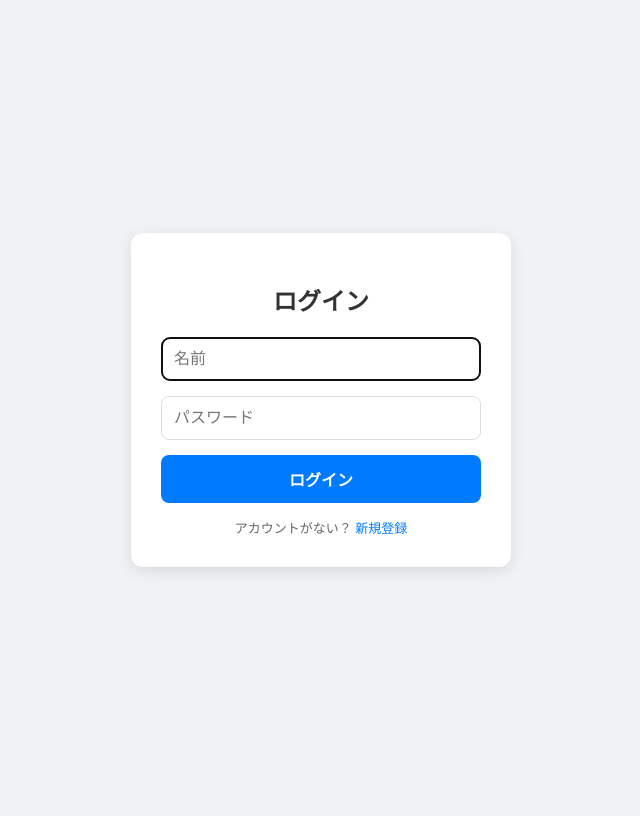
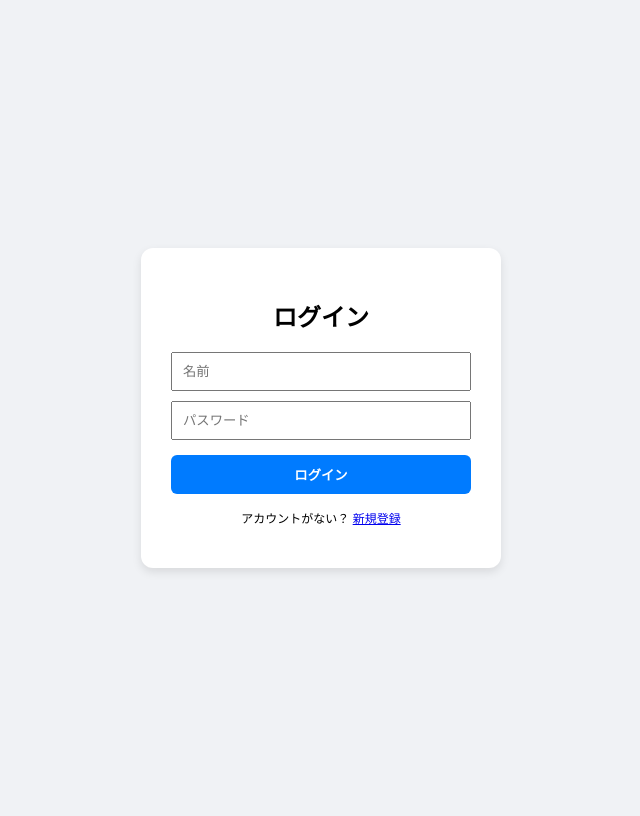
Before and after one commit to nori-pixl/mynote, a Flask app: page /login in a window 1280 px wide. Shown: the whole page, without its empty margins (319-959 px from the left). Before the commit the page ends 571 px from the top, so only its background shows below. Run offline with Flask 3, Linux system fonts and the light colour scheme.

Commit message:
Update login.html

```diff
--- a/templates/login.html
+++ b/templates/login.html
@@ -1,68 +1,15 @@
 <!DOCTYPE html>
-<html lang="ja">
-<head>
-    <meta charset="UTF-8">
-    <meta name="viewport" content="width=device-width, initial-scale=1.0">
-    <title>ログイン - マイクラス掲示板</title>
-    <style>
-        body { font-family: sans-serif; background: #f0f2f5; display: flex; justify-content: center; align-items: center; height: 100vh; margin: 0; }
-        .login-box { background: white; padding: 30px; border-radius: 12px; width: 100%; max-width: 320px; text-align: center; box-shadow: 0 4px 15px rgba(0,0,0,0.1); }
-        h2 { margin-bottom: 20px; color: #333; }
-        input { width: 100%; padding: 12px; margin-bottom: 15px; border: 1px solid #ddd; border-radius: 8px; box-sizing: border-box; font-size: 16px; }
-        .btn-login { width: 100%; padding: 12px; background: #007bff; color: white; border: none; border-radius: 8px; font-size: 16px; font-weight: bold; cursor: pointer; transition: 0.2s; }
-        .btn-login:hover { background: #0056b3; }
-        .footer-text { margin-top: 15px; font-size: 13px; color: #666; }
-        .footer-text a { color: #007bff; text-decoration: none; }
-        .error-msg { color: #ff4d4d; font-size: 14px; margin-bottom: 10px; }
-    </style>
-</head>
-<body>
-
-<div class="login-box">
-    <h2>ログイン</h2>
-
-    <!-- エラーメッセージ表示 -->
-    {% with messages = get_flashed_messages() %}
-      {% if messages %}
-        <div class="error-msg">{% for message in messages %}{{ message }}{% endfor %}</div>
-      {% endif %}
-    {% endwith %}
-
-    <form method="POST" id="login-form">
-        <input type="text" name="username" id="u" placeholder="名前" required autofocus>
-        <input type="password" name="password" id="p" placeholder="パスワード" required>
-        <button type="submit" class="btn-login">ログイン</button>
-    </form>
-
-    <div class="footer-text">
-        アカウントがない？ <a href="/signup">新規登録</a>
+<html>
+<head><meta charset="UTF-8"><meta name="viewport" content="width=device-width, initial-scale=1.0"><title>ログイン</title></head>
+<body style="font-family:sans-serif; background:#f0f2f5; display:flex; justify-content:center; align-items:center; height:100vh;">
+    <div style="background:white; padding:30px; border-radius:12px; width:300px; text-align:center; box-shadow:0 4px 10px rgba(0,0,0,0.1);">
+        <h2>ログイン</h2>
+        <form method="POST">
+            <input type="text" name="username" placeholder="名前" required style="width:100%; padding:10px; margin-bottom:10px; box-sizing:border-box;">
+            <input type="password" name="password" placeholder="パスワード" required style="width:100%; padding:10px; margin-bottom:15px; box-sizing:border-box;">
+            <button type="submit" style="width:100%; padding:10px; background:#007bff; color:white; border:none; border-radius:6px; font-weight:bold;">ログイン</button>
+        </form>
+        <p style="font-size:12px; margin-top:15px;">アカウントがない？ <a href="/signup">新規登録</a></p>
     </div>
-</div>
-
-<script>
-    // ページ読み込み時の処理
-    window.onload = function() {
-        const savedU = localStorage.getItem('bbs_u');
-        const savedP = localStorage.getItem('bbs_p');
-
-        if (savedU && savedP) {
-            document.getElementById('u').value = savedU;
-            document.getElementById('p').value = savedP;
-
-            // サーバー側でログインが切れて飛ばされてきた場合、
-            // 0.5秒後に自動でログインボタンを押す（超速復帰）
-            setTimeout(() => {
-                document.getElementById('login-form').submit();
-            }, 500);
-        }
-    };
-
-    // フォーム送信時に情報をローカルストレージに保存する
-    document.getElementById('login-form').onsubmit = function() {
-        localStorage.setItem('bbs_u', document.getElementById('u').value);
-        localStorage.setItem('bbs_p', document.getElementById('p').value);
-    };
-</script>
-
 </body>
 </html>
```
